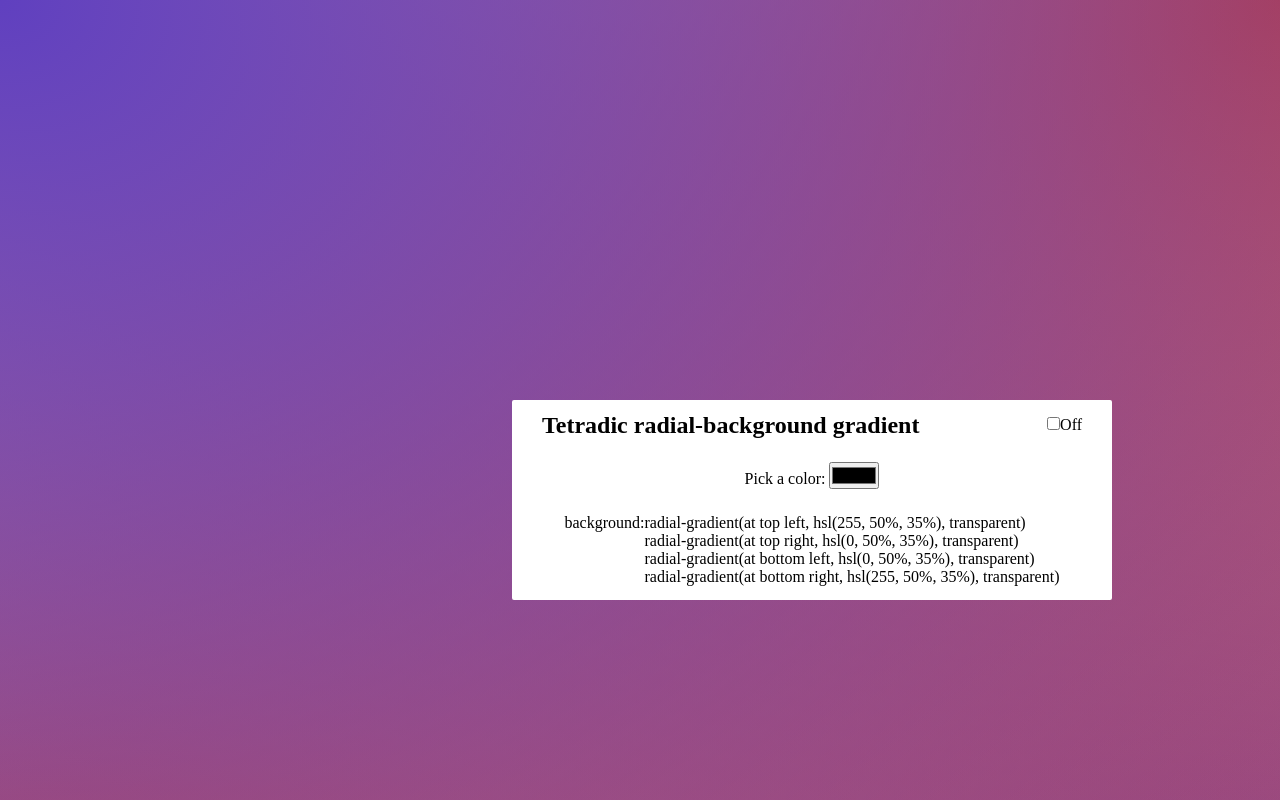
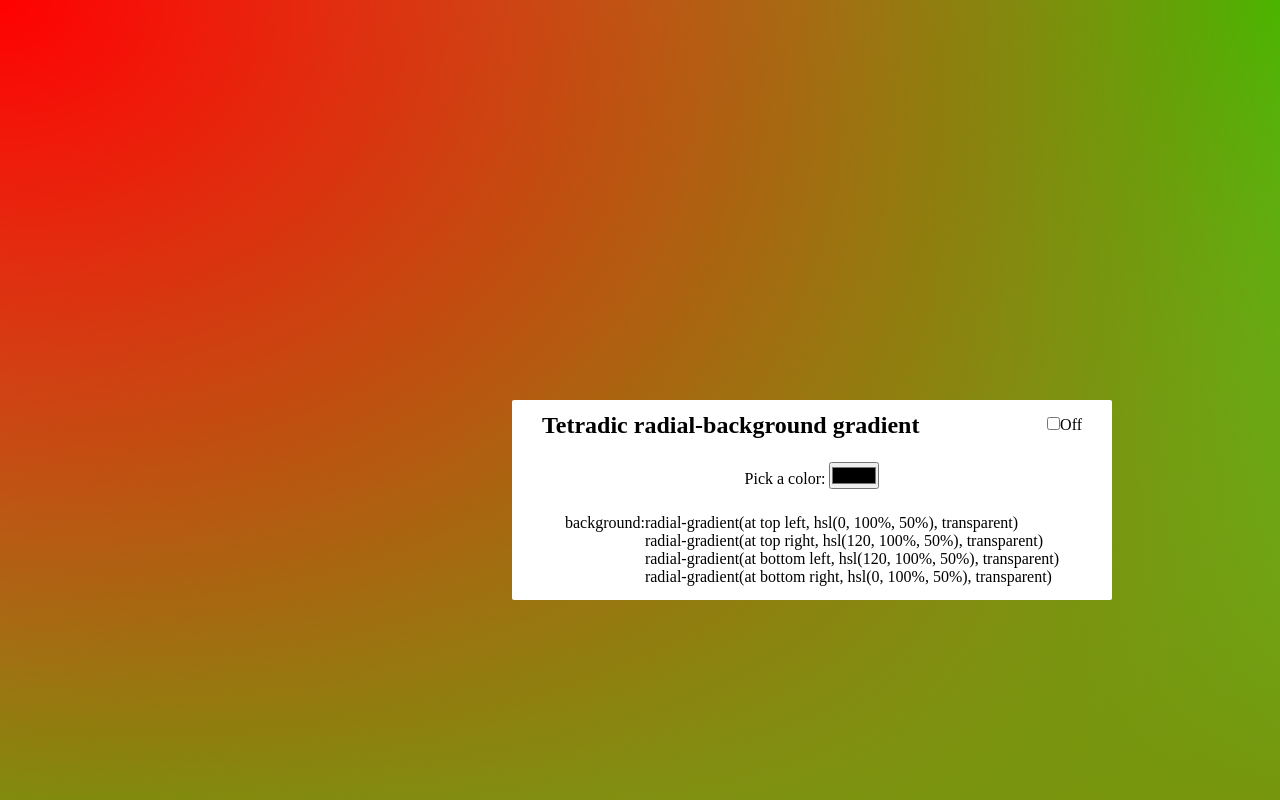
Before and after one commit to LeuIonOfficial/our-team-js, a React (Vite) app in the folder 01-color-picker/color-picker/: page / in a window 1280 px wide. Shown: the top 800 px of the page. Built offline with nearby package versions, Linux system fonts and the light colour scheme.

Commit message:
Background

```diff
--- a/01-color-picker/color-picker/src/components/Card.tsx
+++ b/01-color-picker/color-picker/src/components/Card.tsx
@@ -14,6 +14,41 @@ const Card: FC = () => {
       setIsChecked(!isChecked);
     };
 
+
+    const calculateHSL = (red_color: number, green_color: number, blue_color: number) => {
+        red_color /= 255;
+        green_color /= 255;
+        blue_color /= 255;
+
+        const max = Math.max(red_color, green_color, blue_color);
+        const min = Math.min(red_color, green_color, blue_color);
+
+        let nuanta = 0;
+        let saturation = 0;
+        let lightness = (max + min) / 2;
+
+        if (max !== min) {
+            const delta = max - min;
+            saturation = lightness > 0.5 ? delta / (2 - max - min) : delta / (max + min);
+
+            if (max === red_color) {
+                nuanta = (green_color - blue_color) / delta + (green_color < blue_color ? 6 : 0);
+            } else if (max === green_color) {
+                nuanta = (blue_color - red_color) / delta + 2;
+            } else {
+                nuanta = (red_color - green_color) / delta + 4;
+            }
+            nuanta /= 6;
+
+
+            nuanta = Math.round(nuanta * 360);
+            saturation = Math.round(saturation * 100);
+            lightness = Math.round(lightness * 100);
+
+            return `hsl(${nuanta}, ${saturation}%, ${lightness}%)`;
+        }
+
+    }
         const handleColorChange = (newColor: string) => {
          setColor(newColor)
     }
@@ -29,20 +64,27 @@ const Card: FC = () => {
    const green: number = parseInt(color.substring(3, 5), 16);
    const blue: number = parseInt(color.substring(5, 7), 16);
 
-  const rgb: number[] = [red, green, blue];
+  //const rgb: number[] = [red, green, blue];
 
         const backgroundStyle = {
-      backgroundImage: `radial-gradient(at top left, hsl(${rgb[0]}, 50%, 50%), transparent),
-                      radial-gradient(at top right, hsl(${rgb[1]}, 50%, 50%), transparent),
-                      radial-gradient(at bottom left, hsl(${rgb[2]}, 50%, 50%), transparent),
-                      radial-gradient(at bottom right, hsl(${rgb[0]}, 50%, 50%), transparent)`
+            backgroundImage: `
+      radial-gradient(at top left, ${calculateHSL(red, green, blue)}, transparent),
+      radial-gradient(at top right, ${calculateHSL(green, red, blue)}, transparent),
+      radial-gradient(at bottom left, ${calculateHSL(blue, red, green)}, transparent),
+      radial-gradient(at bottom right, ${calculateHSL(red, green, blue)}, transparent)
+    `
+        };
 
-    };
 
     const cardStyle = {
         background: isChecked ? '#141414' : 'white',
         color: isChecked ? 'white' : "black"
 };
+
+
+
+
+
 
     return (
         <div className="container" style={backgroundStyle}>
@@ -76,10 +118,10 @@ const Card: FC = () => {
             <div className='text__inside'>
                 <span>background: </span>
                 <ul>
-                <li>radial-gradient(at top left, hsl({rgb[0]}, 50%, 35%), transparent)</li>
-                <li>radial-gradient(at top right, hsl({rgb[1]}, 50%, 35%), transparent)</li>
-                <li>radial-gradient(at bottom left, hsl({rgb[2]}, 50%, 35%), transparent)</li>
-                <li>radial-gradient(at bottom right, hsl({rgb[0]}, 50%, 35%), transparent)</li>
+                    <li>radial-gradient(at top left, {calculateHSL(red, green, blue)}, transparent)</li>
+                    <li>radial-gradient(at top right, {calculateHSL(green, red, blue)}, transparent)</li>
+                    <li>radial-gradient(at bottom left, {calculateHSL(blue, red, green)}, transparent)</li>
+                    <li>radial-gradient(at bottom right, {calculateHSL(red, green, blue)}, transparent)</li>
                 </ul>
 
             </div>
--- /dev/null
+++ b/package.json
@@ -0,0 +1,5 @@
+{
+  "devDependencies": {
+    "@types/react": "^18.2.13"
+  }
+}
```
Also changed, not shown: 1 other file (tests, documents, lock files or other folders). Lines whose indentation alone changed are shown as unchanged.
